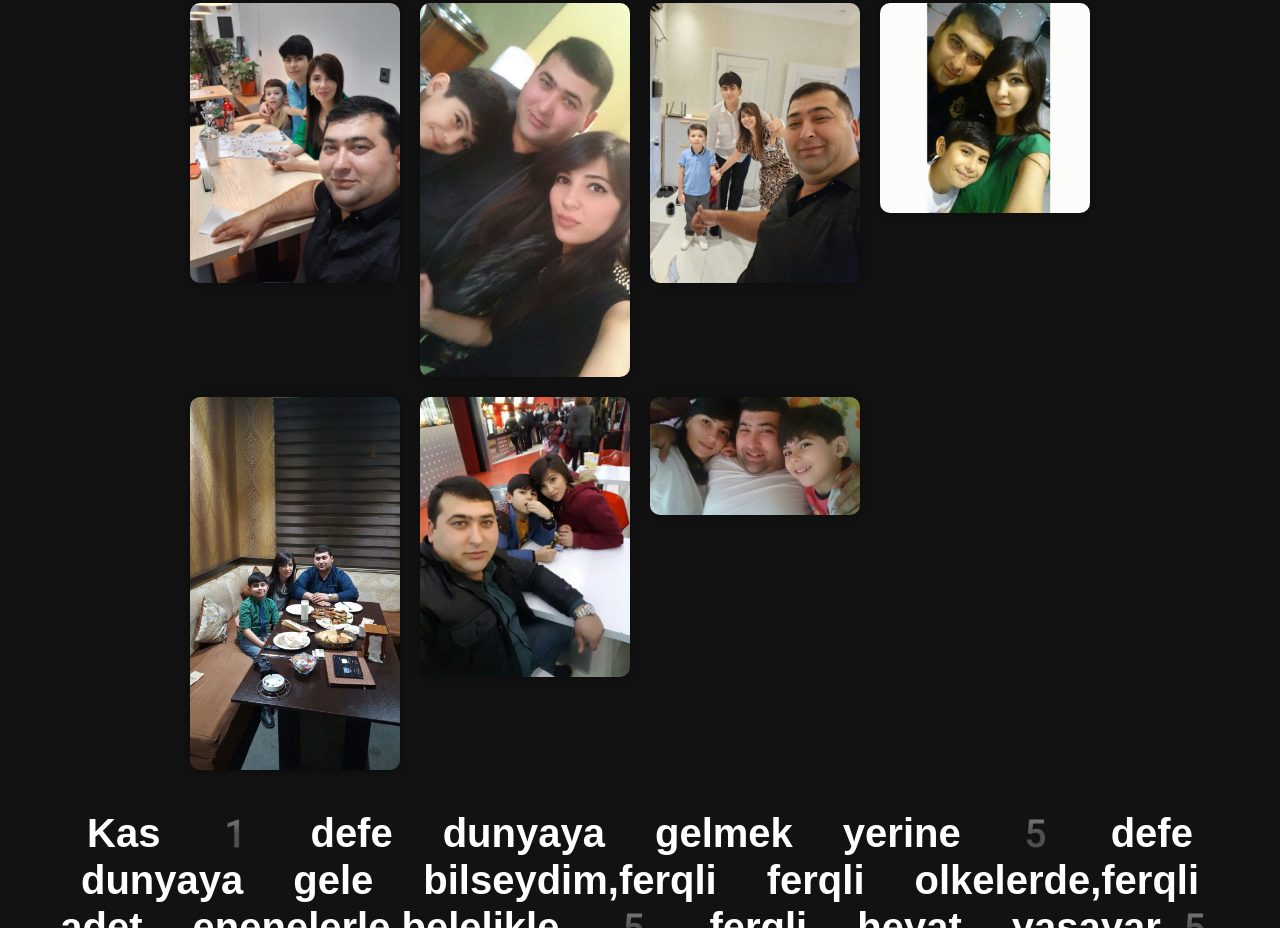
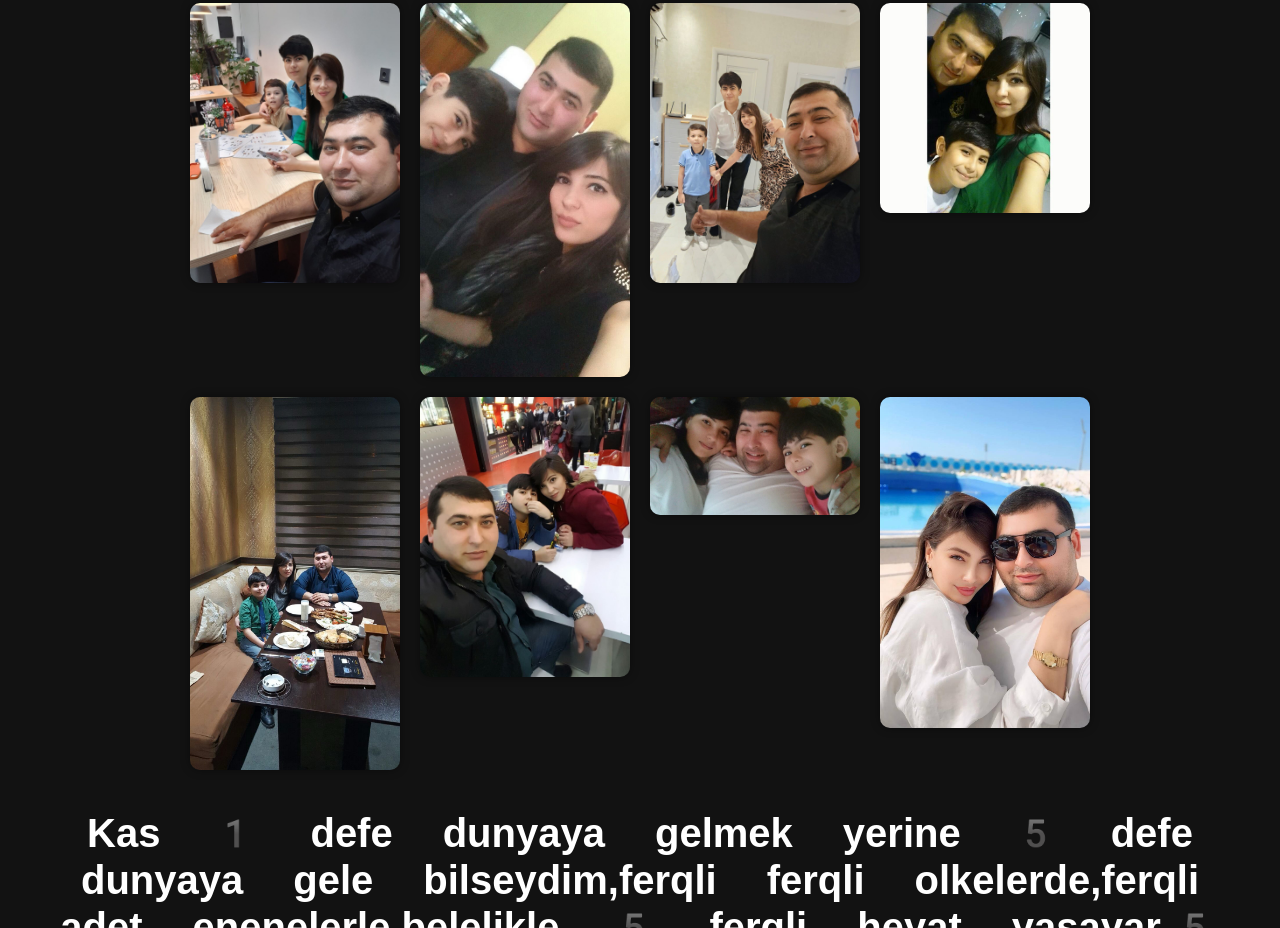
Before and after one commit to TaghByte/sayt1, a plain HTML site: page index.html in a window 1280 px wide. Shown: the part 345-1273 px from the top of the page. Drawn offline with Linux system fonts and the light colour scheme.

Commit message:
Update index.html

```diff
--- a/index.html
+++ b/index.html
@@ -54,6 +54,7 @@
         <img src="photo9.jpg" alt="Şəkil 9">
         <img src="photo10.jpg" alt="Şəkil 10">
         <img src="photo11.jpg" alt="Şəkil 11">
+        <img src="photo12.jpg" alt="Şəkil 12">
     </div>
 
     <div class="after-text">
```
